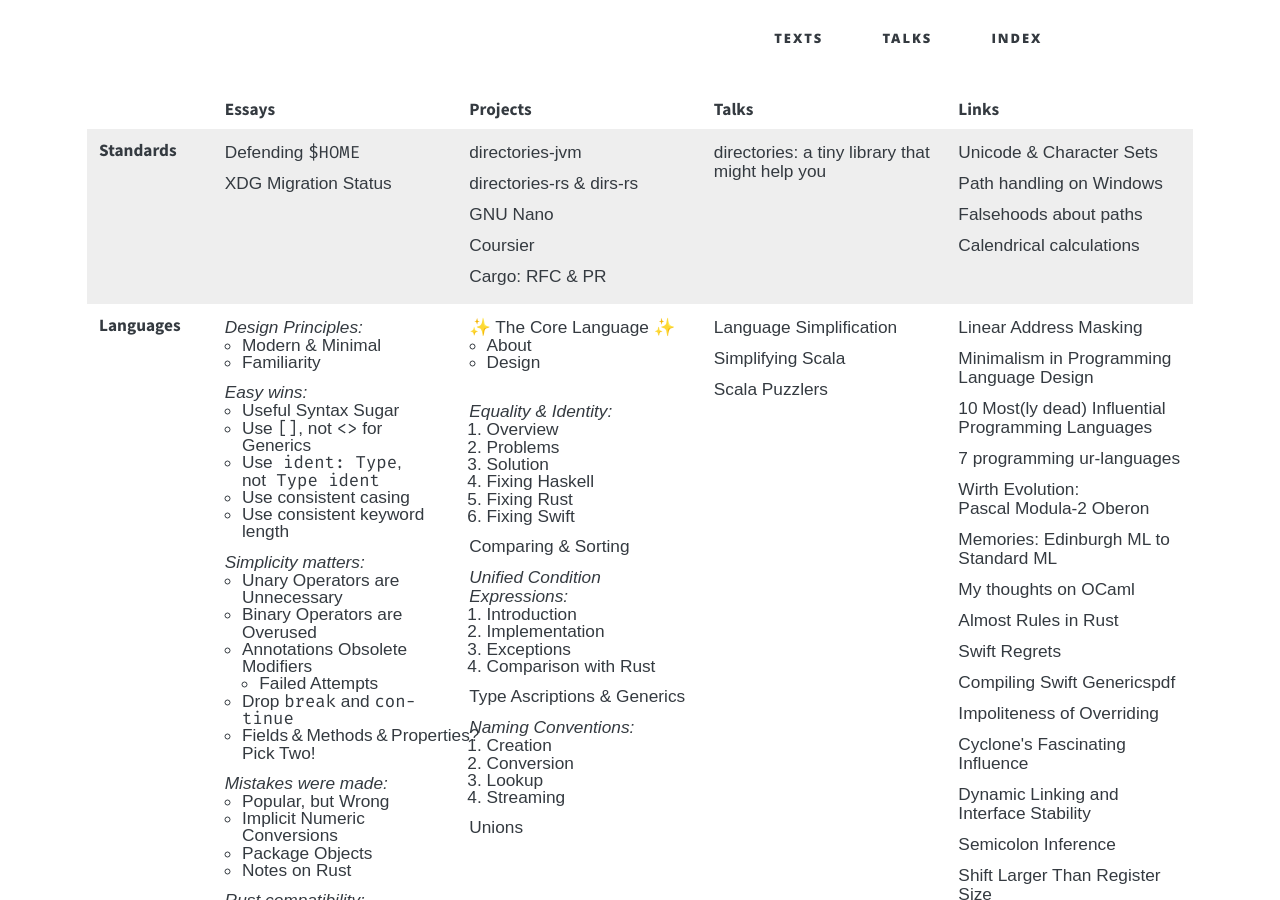
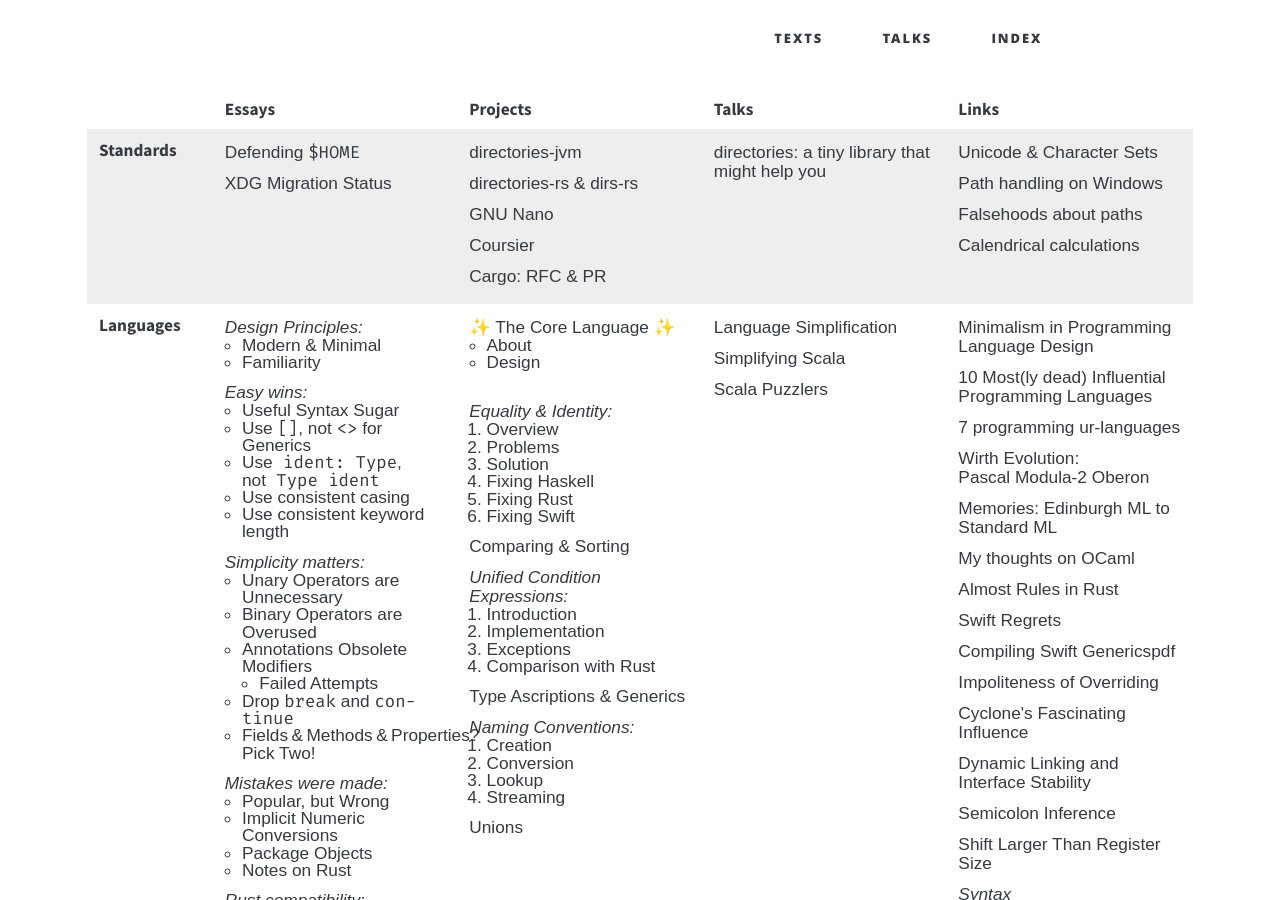
Before and after one commit to soc/soc.me, a Jekyll site: the page built from index.md, in a window 1280 px wide and 900 px high. Built offline with Jekyll 4.4.1, drawn with Linux system fonts in a browser that asks for light colours; some web fonts are replaced; some of the changed text lies outside the part shown.

Commit message:
move "Linear Address Masking" to correct place

```diff
--- a/index.md
+++ b/index.md
@@ -125,7 +125,6 @@
       <div><a href="talks/functional-meetup-2014">Scala Puzzlers</a></div>
     </td>
     <td>
-      <div><a href="https://lwn.net/Articles/902094/">Linear Address Masking</a></div>
       <div><a href="https://pointersgonewild.com/2022/05/23/minimalism-in-programming-language-design/">Minimalism in Programming Language Design</a></div>
       <div><a href="https://hillelwayne.com/post/influential-dead-languages/">10 Most(ly dead) Influential Programming Languages</a></div>
       <div><a href="https://madhadron.com/posts/seven_languages.html">7 programming ur-languages</a></div>
```
Also changed, not shown: other parts of index.md (+1 -0 lines).
